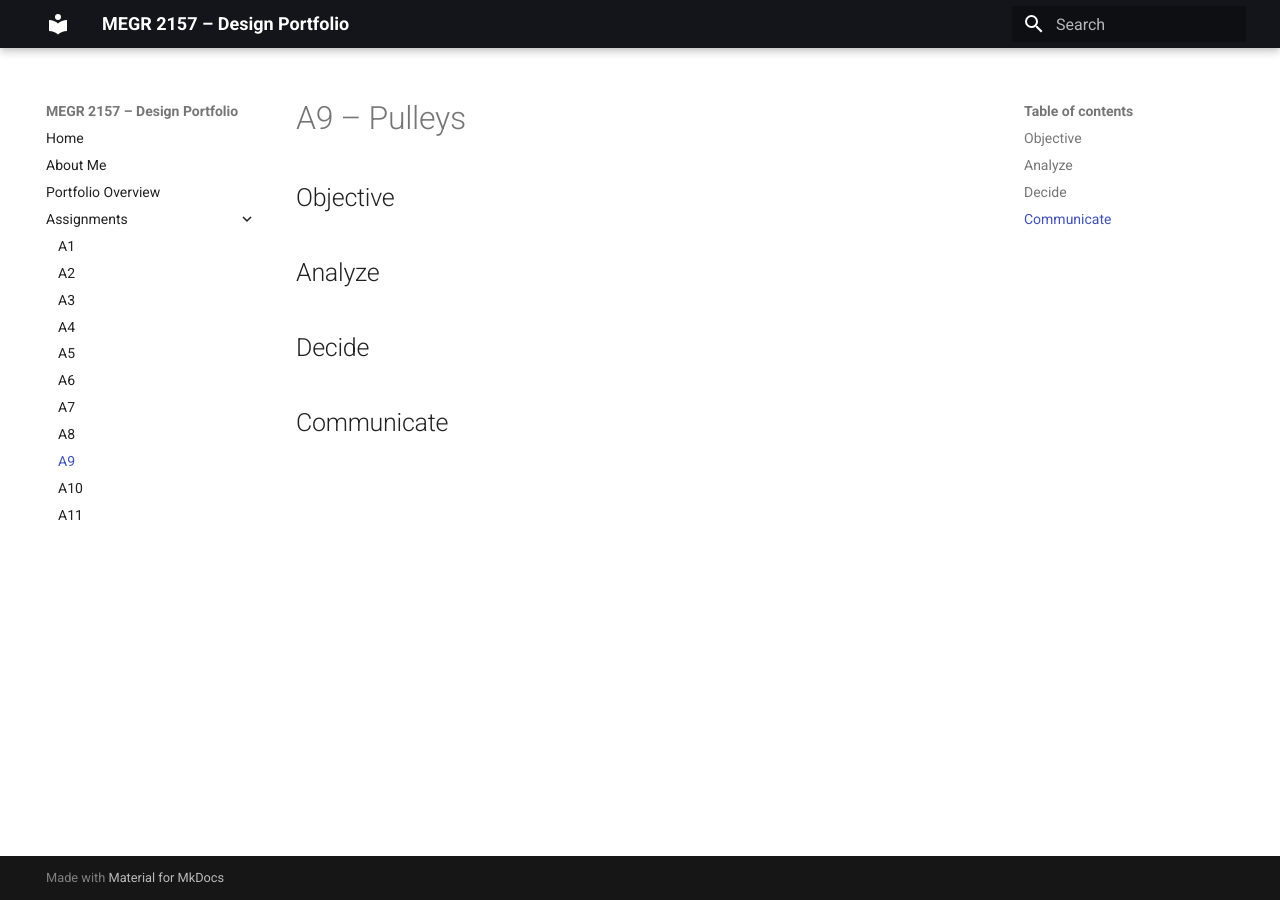
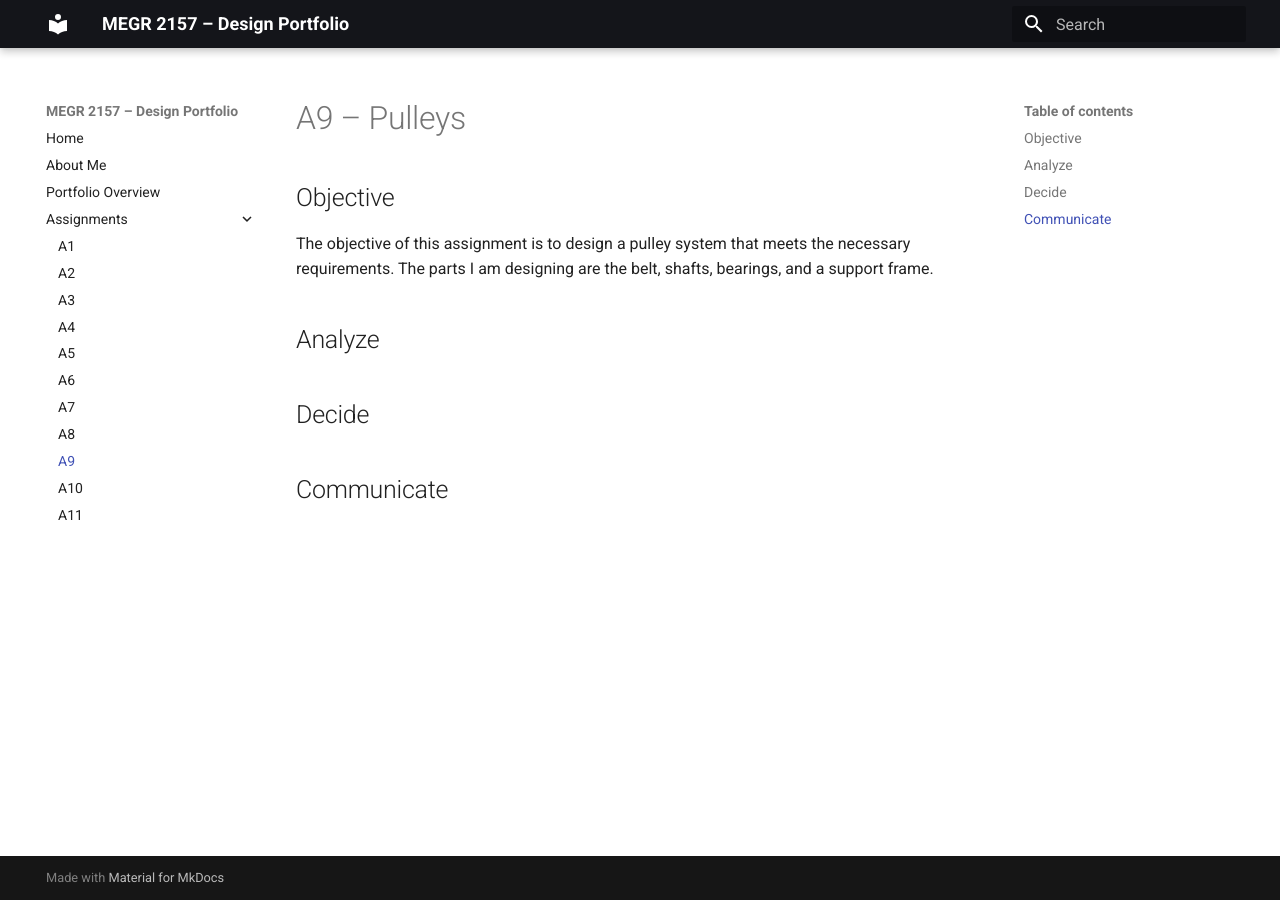
Before and after one commit to whodges5-art/wyatt-hodges-design-projects-portfolio, an MkDocs documentation site: the page built from docs/assignments/A09/index.md, in a window 1280 px wide. Built offline with MkDocs 1.6.1 and Material for MkDocs 9.7.7, drawn with Linux system fonts in a browser that asks for light colours.

Commit message:
Update index.md

```diff
--- a/docs/assignments/A09/index.md
+++ b/docs/assignments/A09/index.md
@@ -1,7 +1,7 @@
 # A9 – Pulleys
 
 ## Objective
-
+The objective of this assignment is to design a pulley system that meets the necessary requirements. The parts I am designing are the belt, shafts, bearings, and a support frame.
 
 ## Analyze
 
```
